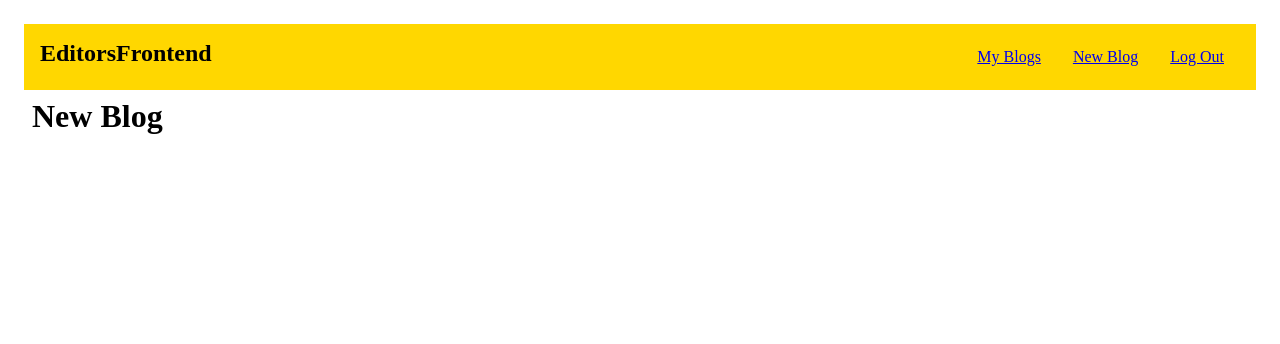
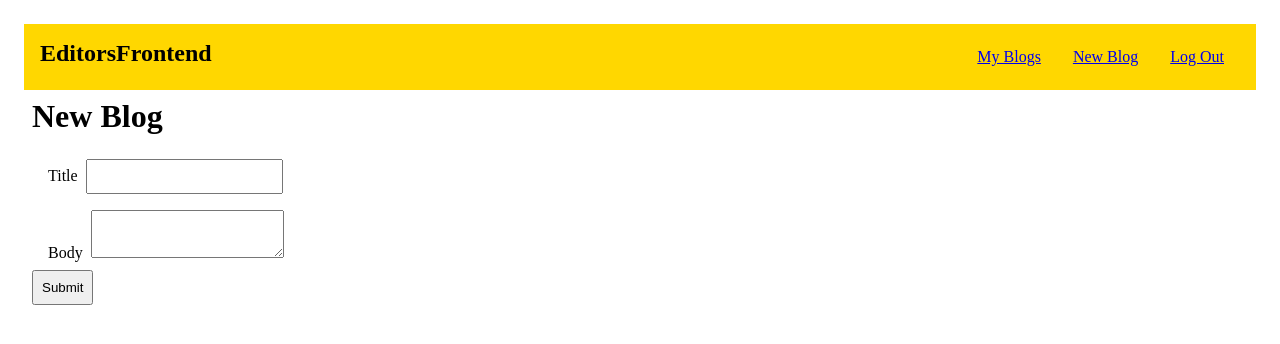
Before and after one commit to miguelruizc/odin-blog-API, a React (Vite) app in the folder editors-frontend/: page /new-blog in a window 1280 px wide. Shown: the top 344 px of the page. Built offline with nearby package versions, Linux system fonts and the light colour scheme; sample sign-in values are in the browser's storage.

Commit message:
Implement new-blog route

```diff
--- a/editors-frontend/src/App.jsx
+++ b/editors-frontend/src/App.jsx
@@ -20,7 +20,9 @@ function App() {
 			<Routes>
 				<Route path="/" element={<MyBlogs />} />
 				<Route path="/new-blog" element={<NewBlog />} />
-				<Route path="/edit-blog" element={<EditBlog />} />
+				<Route path="/edit-blog" element={<EditBlog />}>
+					<Route path=":blogId" />
+				</Route>
 				<Route
 					path="/register"
 					element={<Register setIsAuthenticated={setIsAuthenticated} />}
--- a/editors-frontend/src/edit-blog.jsx
+++ b/editors-frontend/src/edit-blog.jsx
@@ -1,9 +1,11 @@
 import { Navigate } from 'react-router-dom';
+import { useParams } from 'react-router-dom';
 
 function EditBlog() {
+	const { blogId } = useParams();
 	// User not authenticated
 	if (!localStorage.getItem('jwt')) return <Navigate to="/login" />;
-	return <h1>Edit Blog</h1>;
+	return <h1>Edit Blog ID({blogId})</h1>;
 }
 
 export default EditBlog;
--- a/editors-frontend/src/my-blogs.jsx
+++ b/editors-frontend/src/my-blogs.jsx
@@ -41,8 +41,6 @@ function MyBlogs() {
 	// Delete blog handler
 	const handleDelete = (blogId, event) => {
 		event.preventDefault();
-		console.log('JWT: ', localStorage.getItem('jwt'));
-		console.log('blogId: ', blogId);
 		fetch(`https://blogapi.miguelruizc.xyz/blogs/${blogId}`, {
 			method: 'DELETE',
 			headers: { Authorization: `Bearer ${localStorage.getItem('jwt')}` },
@@ -71,7 +69,7 @@ function MyBlogs() {
 					<p>{blog.body}</p>
 					<p>Author: {blog.author.username}</p>
 					<p>{formatDate(blog.createdAt)}</p>
-					<Link to={`/edit/${blog.id}`}>Edit</Link>
+					<Link to={`/edit-blog/${blog.id}`}>Edit</Link>
 					<a href="" onClick={() => handleDelete(blog.id, event)}>
 						Delete
 					</a>
--- a/editors-frontend/src/new-blog.jsx
+++ b/editors-frontend/src/new-blog.jsx
@@ -1,10 +1,70 @@
 import { Navigate } from 'react-router-dom';
+import { useNavigate } from 'react-router-dom';
 
 function NewBlog() {
+	const navigate = useNavigate();
+
 	// User not authenticated
 	if (!localStorage.getItem('jwt')) return <Navigate to="/login" />;
 
-	return <h1>New Blog</h1>;
+	const submitHandler = (event) => {
+		event.preventDefault();
+
+		// Get errors div
+		const errorsDiv = document.querySelector('.errors');
+		errorsDiv.innerHTML = '';
+
+		// Send form data to API
+		const formData = new FormData(event.target);
+		const title = formData.get('title');
+		const body = formData.get('body');
+		event.target.reset();
+
+		console.log('title: ', title);
+		console.log('body: ', body);
+
+		fetch('https://blogapi.miguelruizc.xyz/blogs', {
+			method: 'POST',
+			headers: {
+				Authorization: `Bearer ${localStorage.getItem('jwt')}`,
+				'Content-Type': 'application/json',
+			},
+			body: JSON.stringify({
+				title: title,
+				body: body,
+			}),
+		})
+			.then((response) => {
+				if (!response.ok) {
+					// Show errors in errors div
+					return response.json().then((json) => alert(JSON.stringify(json)));
+				}
+				navigate('/');
+			})
+			.catch((error) => {
+				console.error(error);
+				alert(error);
+				// Show errors in errors div
+			});
+	};
+
+	return (
+		<>
+			<h1>New Blog</h1>
+			<form className="newBlogForm" onSubmit={submitHandler}>
+				<div>
+					<label htmlFor="title">Title</label>
+					<input type="text" name="title" minLength="3" maxLength="50" required />
+				</div>
+				<div>
+					<label htmlFor="body">Body</label>
+					<textarea name="body" minLength="15" required></textarea>
+				</div>
+				<button type="submit">Submit</button>
+			</form>
+			<div className="errors"></div>
+		</>
+	);
 }
 
 export default NewBlog;
```
